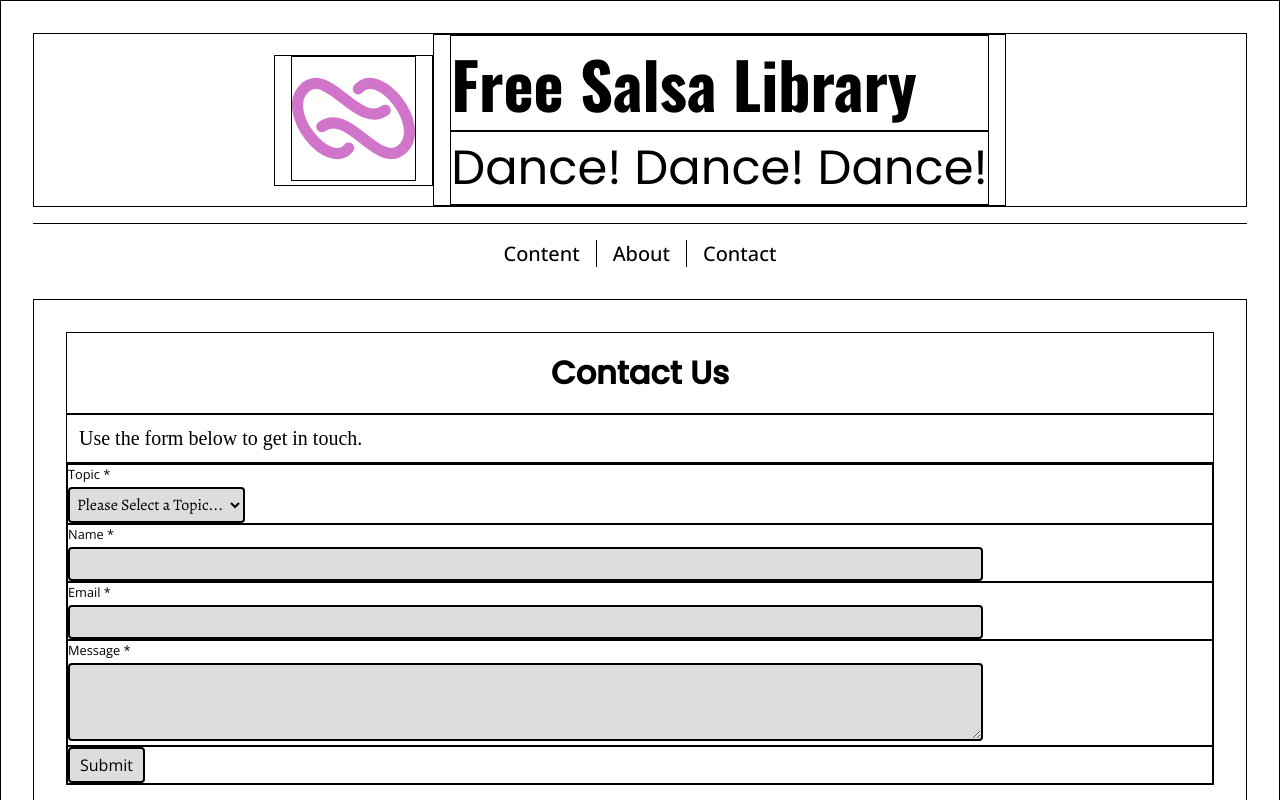
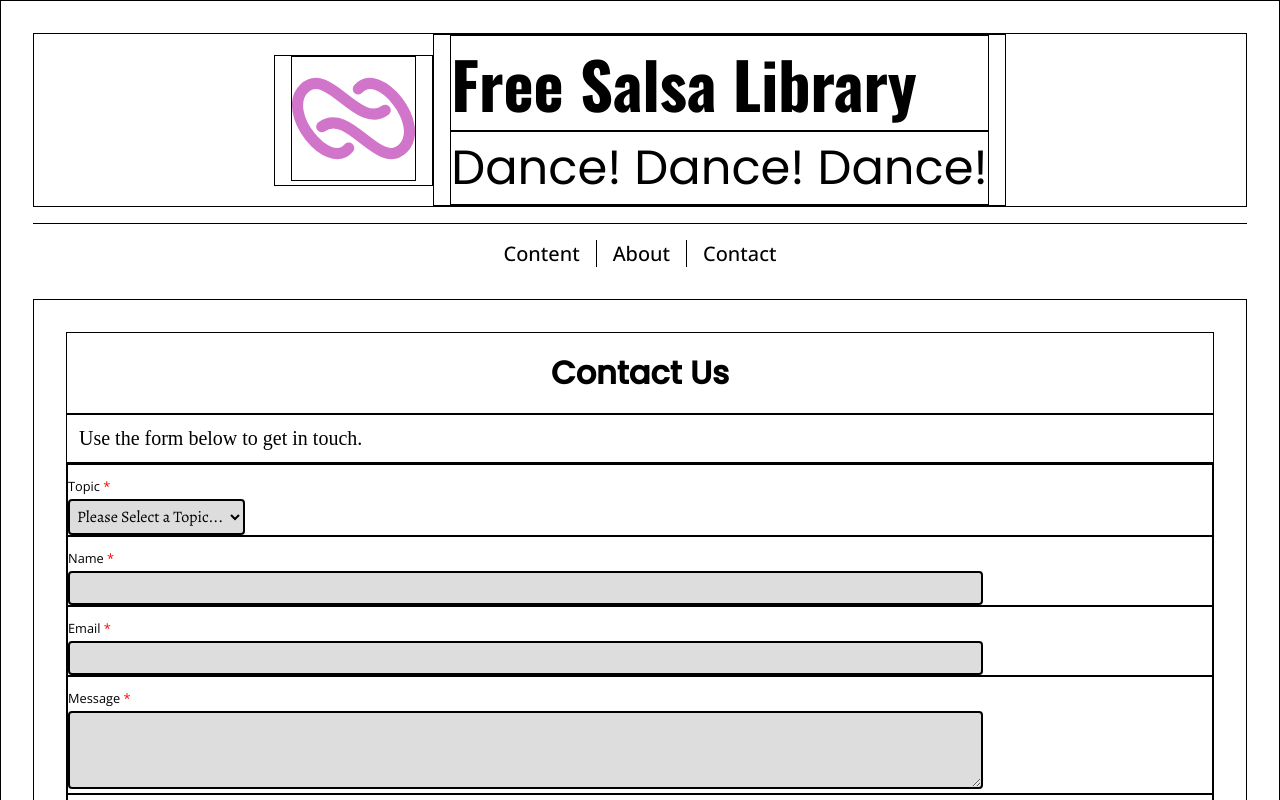
Before and after one commit to jmartin432/free-salsa-library, a Vue app: page /contact in a window 1280 px wide. Shown: the top 800 px of the page. Built offline with nearby package versions, Linux system fonts and the light colour scheme.

Commit message:
looking good

```diff
--- a/src/views/AboutView.vue
+++ b/src/views/AboutView.vue
@@ -6,12 +6,12 @@
             and sharing educational resources promoting Salsa dancing, Salsa music and healthy fun social dance spaces.
         </p>
 
-        <p class="p-content">
+        <!-- <p class="p-content">
             If you are interesting in offering some time as a volunteer we could use assistance with:
         </p>
         <ul>
             <li>
-                Content Prduction
+                Content Production
             </li>
             <li>
                 Promotion and Social Media
@@ -22,7 +22,7 @@
         </ul>
         <p class="p-content">
             If you would like to contribute in some way please reach out on the Contact page.
-        </p>
+        </p> -->
     </div>
 </template>
 
--- a/src/views/ContactView.vue
+++ b/src/views/ContactView.vue
@@ -63,7 +63,7 @@
                     v-model="message"
                 ></textarea>
             </div>
-            <div class="submit-button-container">
+            <div class="submit-button-container form-item">
                 <button type="button" id="form-submit-button" @click=submitForm>Submit</button>
             </div>
         </form>
@@ -170,6 +170,9 @@
 </script>
 
 <style>
+.form-item {
+    padding-top: .75rem;
+}
 
 .form-item input, .form-item textarea, .form-item select{
     background-color: #ddd;
@@ -178,6 +181,11 @@
 .nobueno {
     display: none;
 }
+
+.required-warning {
+    color: red;
+}
+
 @media (min-width: 1024px) {
   .contact {
     min-height: 100vh;
```
